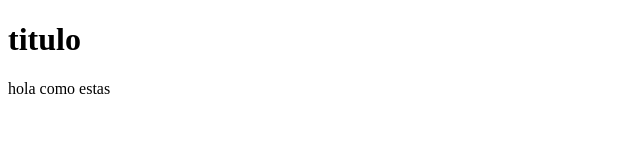
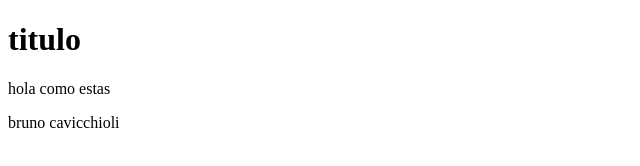
Before and after one commit to bcavicchioli/colaborativo.github.io, a plain HTML site: page index.html in a window 1280 px wide. Shown: the whole page, without its empty margins (0-640 px from the left). Drawn offline with Linux system fonts and the light colour scheme.

Commit message:
fea/add-name

```diff
--- a/index.html
+++ b/index.html
@@ -9,5 +9,6 @@
     <h1> titulo
     </H1>
     <h>hola como estas</h>
+    <p>bruno cavicchioli</p>
 </body>
 </html>
```
